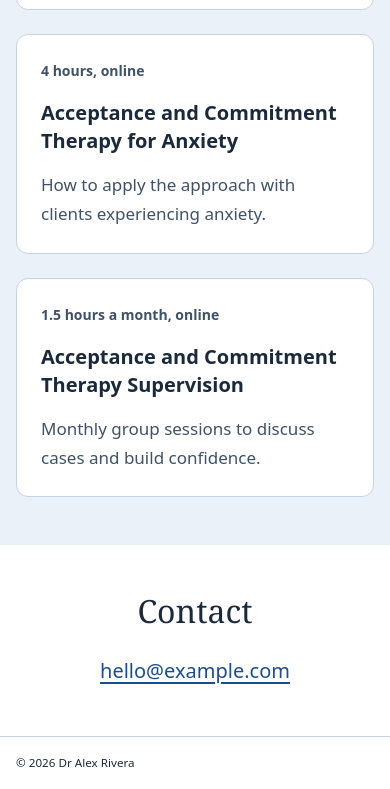
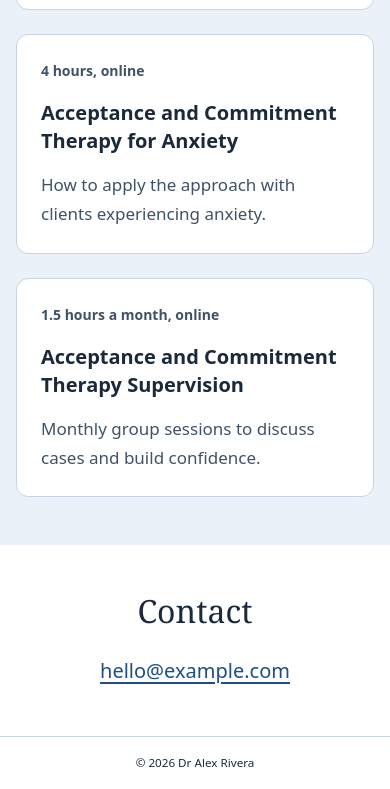
Before and after one commit to ForDemoSites/dr-alex-rivera, an Astro site: page / in a window 390 px wide. Shown: the part 1447-2236 px from the top of the page. Built offline with nearby package versions, Linux system fonts and the light colour scheme; Astro itself is replaced by a stand-in of ours.

Commit message:
footer mobile fixed

```diff
--- a/src/styles/global.css
+++ b/src/styles/global.css
@@ -299,6 +299,11 @@ img {
   .psy_section {
     padding-block: var(--psy_space-5);
   }
+
+  .psy_footer__inner {
+    justify-content: center;
+    text-align: center;
+  }
 }
 
 @media (max-width: 25rem) {
```
